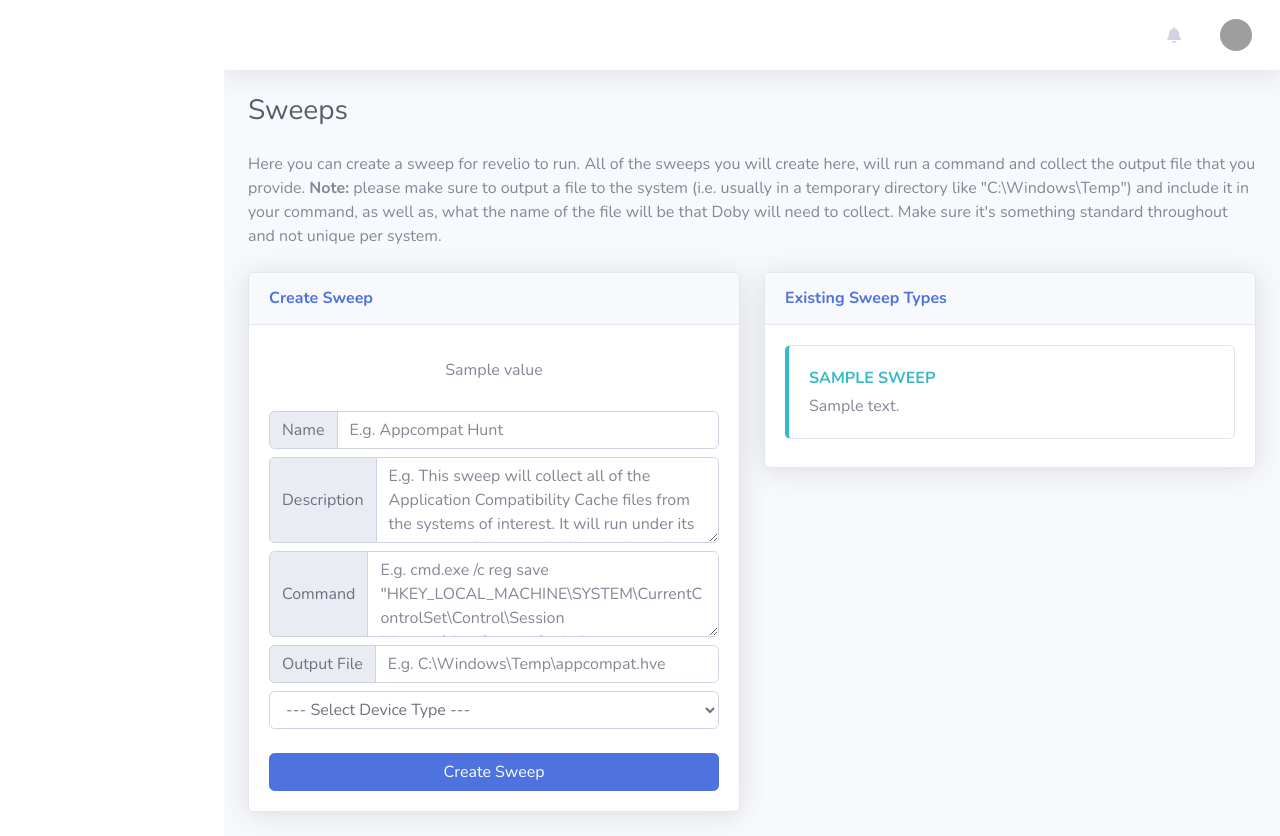
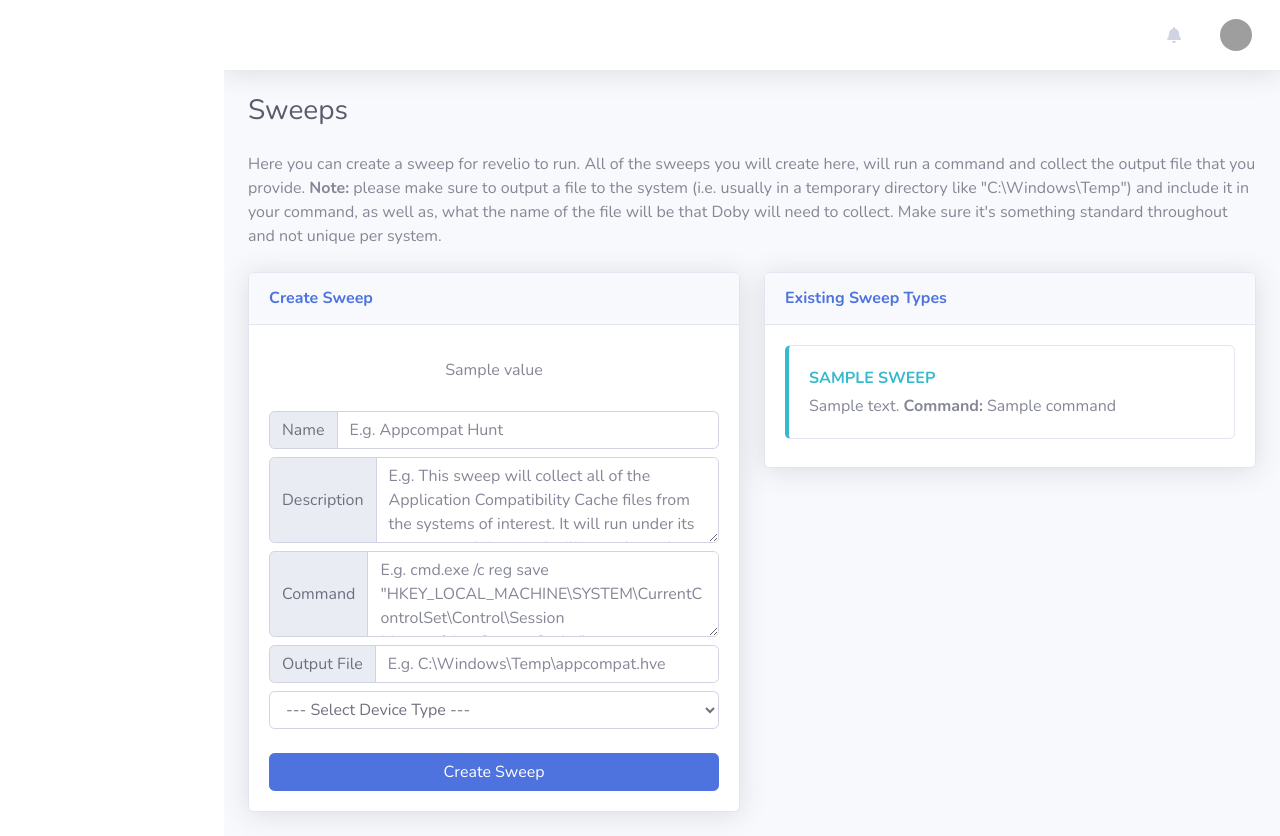
Before and after one commit to allthingsdfir/cb-bot, a Python web app: template application/templates/cb_create.html in a window 1280 px wide. Run offline with Jinja, Linux system fonts and the light colour scheme; the template is opened without the code that fills it: most values are stand-ins (such as "Sample title", 1, 10 or a date in 2020); some libraries are stand-ins or nearby versions; grey boxes are pictures that could not be loaded.

Commit message:
Added sweep command to create sweep type.

```diff
--- a/application/templates/cb_create.html
+++ b/application/templates/cb_create.html
@@ -111,6 +111,8 @@
                     <div class="card-body">
                         <div class="text-xl font-weight-bold text-info text-uppercase mb-1">{{ sweep.name }}</div>
                         {{ sweep.description }}
+                        <b>Command:</b>
+                        {{ sweep.command }}
                     </div>
                 </div>
                 {% endfor %}
```
